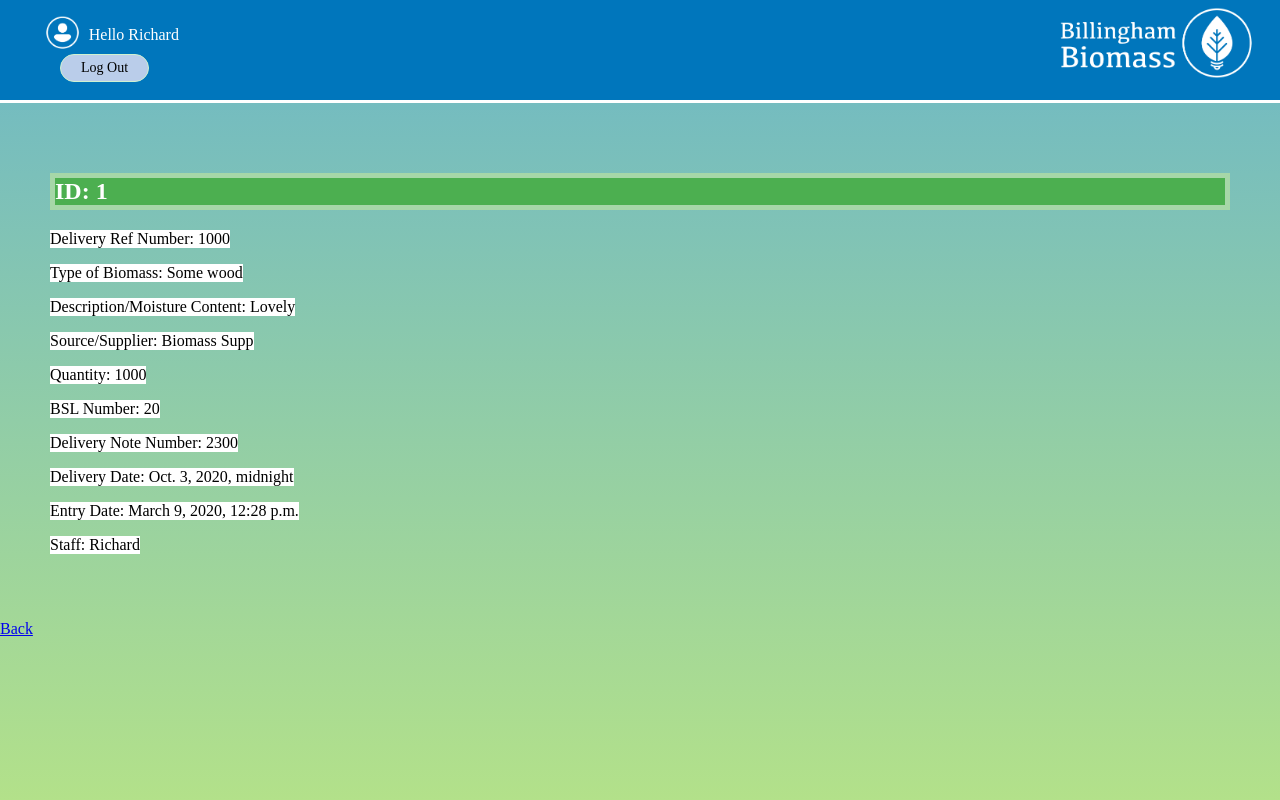
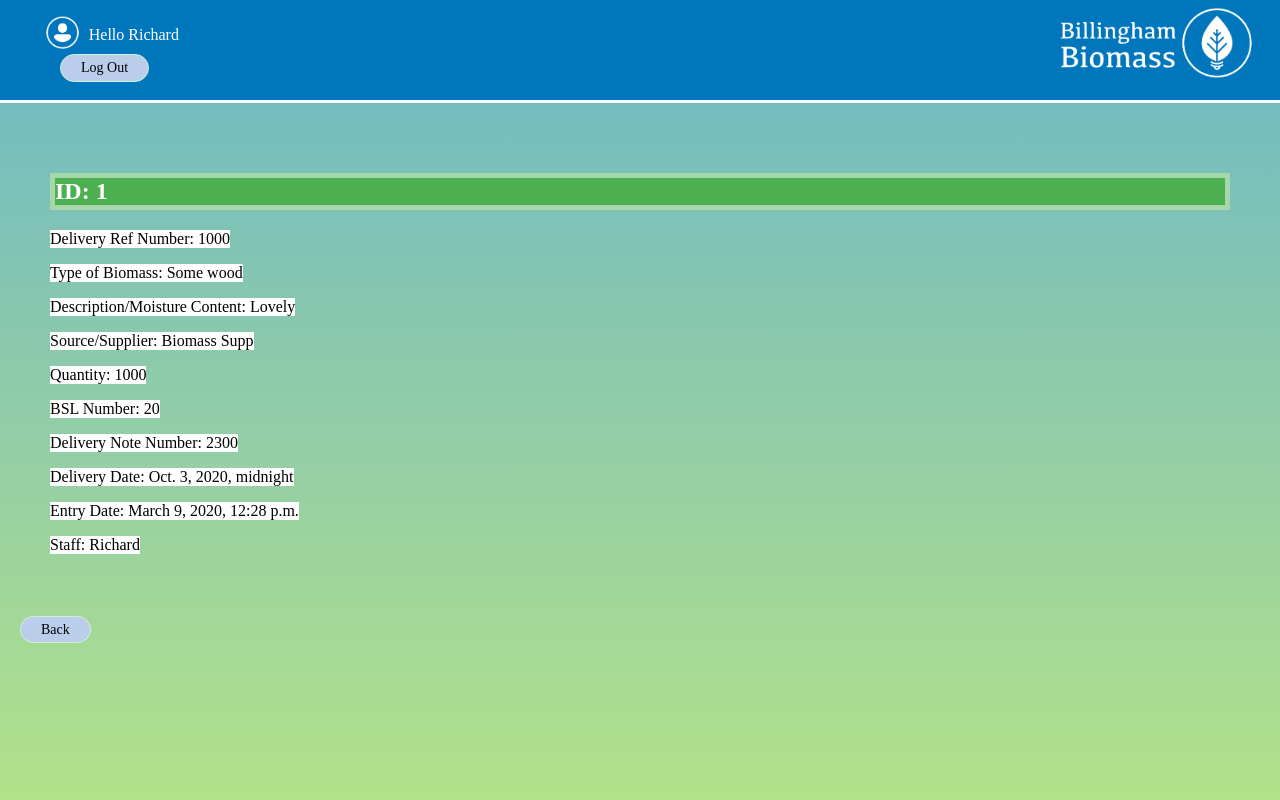
Before and after one commit to BiomassRich/Biomass, a Django app: page /fueldelivery/1/ in a window 1280 px wide. Run offline with Django 3.2, Linux system fonts and the light colour scheme; a user stored in the database is signed in; data comes from the database, SQL or seed files in the repository; both versions use the stored data as it was after the commit.

Commit message:
Back button changes cause i am an idiot

```diff
--- a/assets/styles.css
+++ b/assets/styles.css
@@ -5,6 +5,10 @@
 
 * {
   font-family:"Kefa";
+}
+
+html{
+-webkit-tap-highlight-color:transparent;
 }
 
 hr{
@@ -109,6 +113,14 @@ hr{
   margin:0;
   cursor:default;
 }
+@media only screen and (max-width: 550px){
+  .modal-content h3{
+    font-size:30px;
+  }
+  #fuelModal a{
+    font-size:20px;
+  }
+}
 
 @media only screen and (max-width: 349px){
 .systems-list{
@@ -152,7 +164,7 @@ hr{
   float:left;
   margin-top:0.5em;
   margin-left:0.5em;
-  font-size:18px;
+  font-size:14px;
 }
 
 }
@@ -268,6 +280,29 @@ hr{
   background-color: #4CAF50;
   color: white;
 }
+
+.back-button{
+  border-radius:40px;
+  color:white;
+  padding: 5px 20px;
+  text-decoration: none;
+  font-size: 14px;
+  margin: 10px 20px;
+  transition-duration: 0.4s;
+  cursor: pointer;
+}
+
+.back-button {
+  background-color:#bacdea;
+  color: black;
+  border: 1px solid #cff1d1;
+}
+
+.back-button:hover {
+  background-color: #4CAF50;
+  color: white;
+}
+
 body{
   background:rgba(200,255,200,0.7)
 }
@@ -435,11 +470,9 @@ padding:20px;
   }
 
 .modal{
-  padding-top: 300px; /* Location of the box */
+  padding-top: 200px; /* Location of the box */
 }
 }
-
-
 
 
 /* The Close Button */
--- a/fueldelivery/templates/fueldelivery/idrecord.html
+++ b/fueldelivery/templates/fueldelivery/idrecord.html
@@ -14,6 +14,6 @@
   <p>Staff: {{id.staff}}</p>
 </div>
 <div>
-<a class="link-button" href="{% url 'fuelrecords:viewfuelrecord'%}">Back</a>
+<a class="back-button" href="{% url 'fuelrecords:viewfuelrecord'%}">Back</a>
 </div>
 {% endblock %}
--- a/systems/templates/systems/idfuellogsystemone.html
+++ b/systems/templates/systems/idfuellogsystemone.html
@@ -12,6 +12,6 @@
   {% endif %}
 </div>
 <div>
-<a class="link-button" href="javascript:history.back()">Back</a>
+<a class="back-button" href="javascript:history.back()">Back</a>
 </div>
 {% endblock %}
--- a/systems/templates/systems/idmonthlysystemone.html
+++ b/systems/templates/systems/idmonthlysystemone.html
@@ -12,6 +12,6 @@
   <p>Staff: {{id.staff}}</p>
 </div>
 <div>
-<a class="link-button" href="javascript:history.back()">Back</a>
+<a class="back-button" href="javascript:history.back()">Back</a>
 </div>
 {% endblock %}
```
Also changed, not shown: db.sqlite3.
